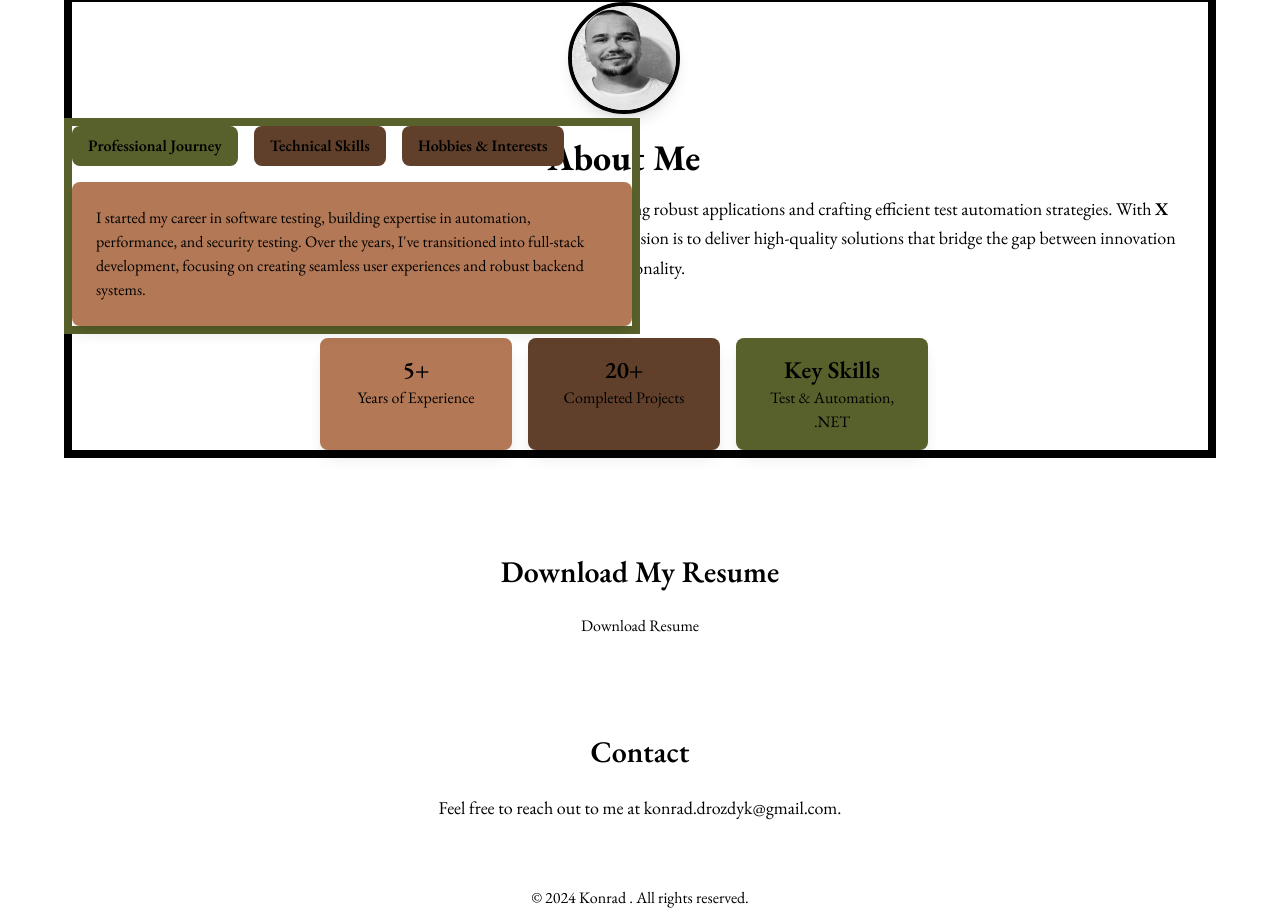
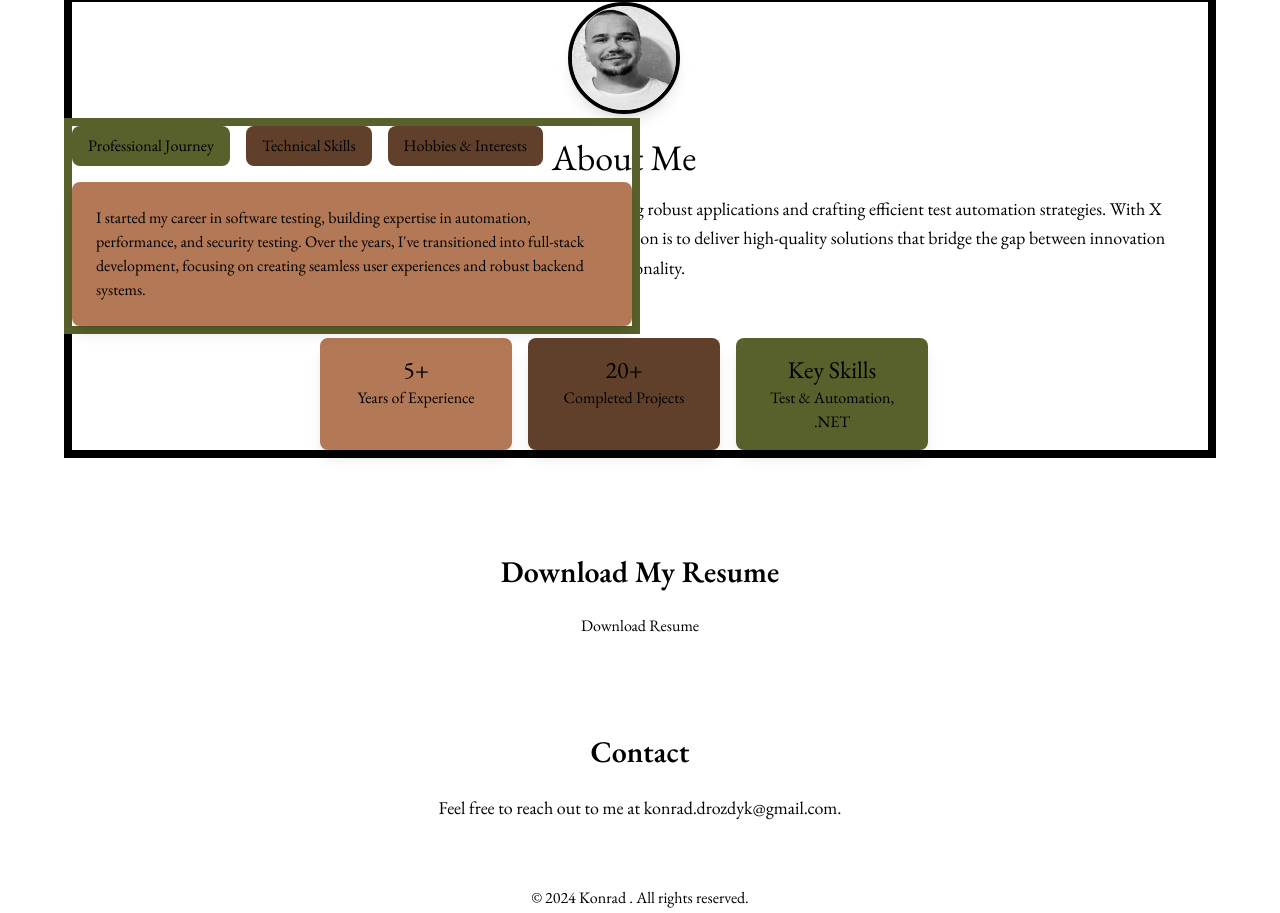
Before and after one commit to konraddrozdyk/react-portfolio, a React (Vite) app: page / in a window 1280 px wide. Shown: the part 854-1767 px from the top of the page. Built offline with nearby package versions, Linux system fonts and the light colour scheme.

Commit message:
Font changes

```diff
--- a/src/components/AboutMe.tsx
+++ b/src/components/AboutMe.tsx
@@ -37,18 +37,17 @@ const AboutMe: React.FC = () => {
           className="rounded-full w-28 h-28 shadow-lg border-4 mb-6 bg-opacity-50"
         />
         <div className="text-center">
-          <h2 className="text-4xl font-bold mb-4">About Me</h2>
+          <h2 className="text-4xl mb-4">About Me</h2>
           <p className="text-lg leading-relaxed mb-6">
-            Hi, I'm{" "}
-            <span className="font-semibold text-blue-600">[Your Name]</span>, a
+            Hi, I'm <span className="text-blue-600">[Your Name]</span>, a
             passionate{" "}
-            <span className="font-semibold">Full-Stack Developer</span> with a
+            <span className="font-garamond">Full-Stack Developer</span> with a
             knack for building robust applications and crafting efficient test
             automation strategies. With{" "}
-            <span className="font-semibold">X years of experience</span>, I
-            specialize in <span className="font-semibold">.NET</span>,{" "}
-            <span className="font-semibold">Test & Automation</span>, and{" "}
-            <span className="font-semibold">.NET</span>. My mission is to
+            <span className="font-garamond">X years of experience</span>, I
+            specialize in <span className="font-garamond">.NET</span>,{" "}
+            <span className="font-garamond">Test & Automation</span>, and{" "}
+            <span className="font-garamond">.NET</span>. My mission is to
             deliver high-quality solutions that bridge the gap between
             innovation and functionality.
           </p>
@@ -56,15 +55,15 @@ const AboutMe: React.FC = () => {
 
         <div className="flex flex-wrap justify-center gap-4 mt-8">
           <div className="bg-santafe text-gray-800 p-4 rounded-lg shadow-lg w-48 text-center">
-            <h3 className="text-2xl font-semibold text-blue-600">5+</h3>
+            <h3 className="text-2xl text-blue-600">5+</h3>
             <p>Years of Experience</p>
           </div>
           <div className="bg-quincy text-gray-800 p-4 rounded-lg shadow-lg w-48 text-center">
-            <h3 className="text-2xl font-semibold text-blue-600">20+</h3>
+            <h3 className="text-2xl">20+</h3>
             <p>Completed Projects</p>
           </div>
           <div className="bg-costa text-gray-800 p-4 rounded-lg shadow-lg w-48 text-center">
-            <h3 className="text-2xl font-semibold text-blue-600">Key Skills</h3>
+            <h3 className="text-2xl">Key Skills</h3>
             <p>Test & Automation, .NET</p>
           </div>
         </div>
@@ -78,7 +77,7 @@ const AboutMe: React.FC = () => {
             <button
               key={tab.id}
               onClick={() => setActiveTab(tab.id)}
-              className={`px-4 py-2 rounded-lg font-semibold transition-all ${
+              className={`px-4 py-2 rounded-lg transition-all ${
                 activeTab === tab.id
                   ? "bg-costa text-white"
                   : "bg-quincy hover:bg-gray-300"
```
